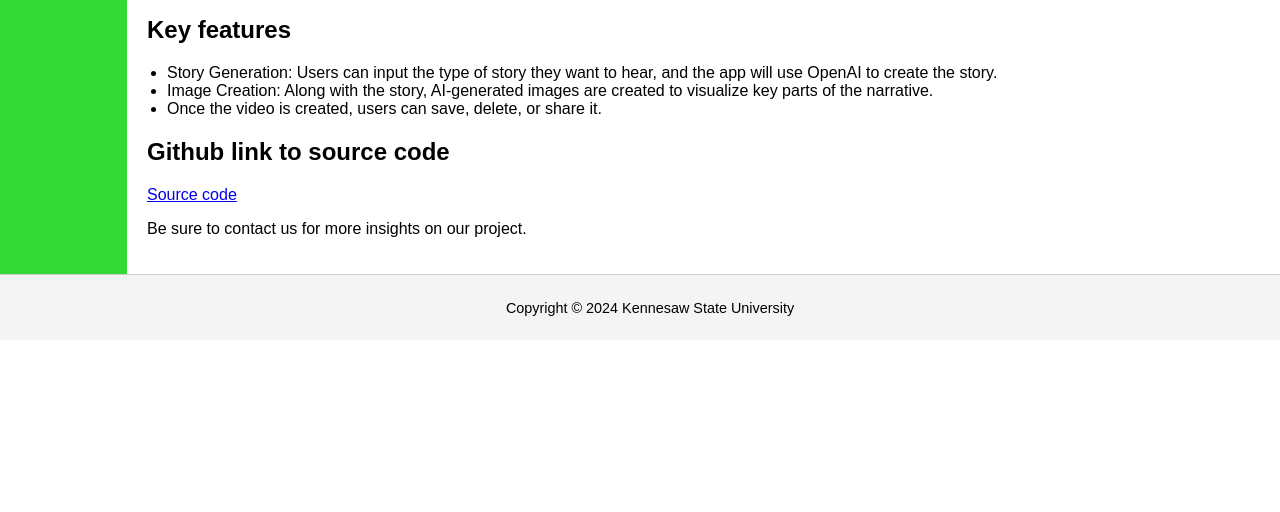
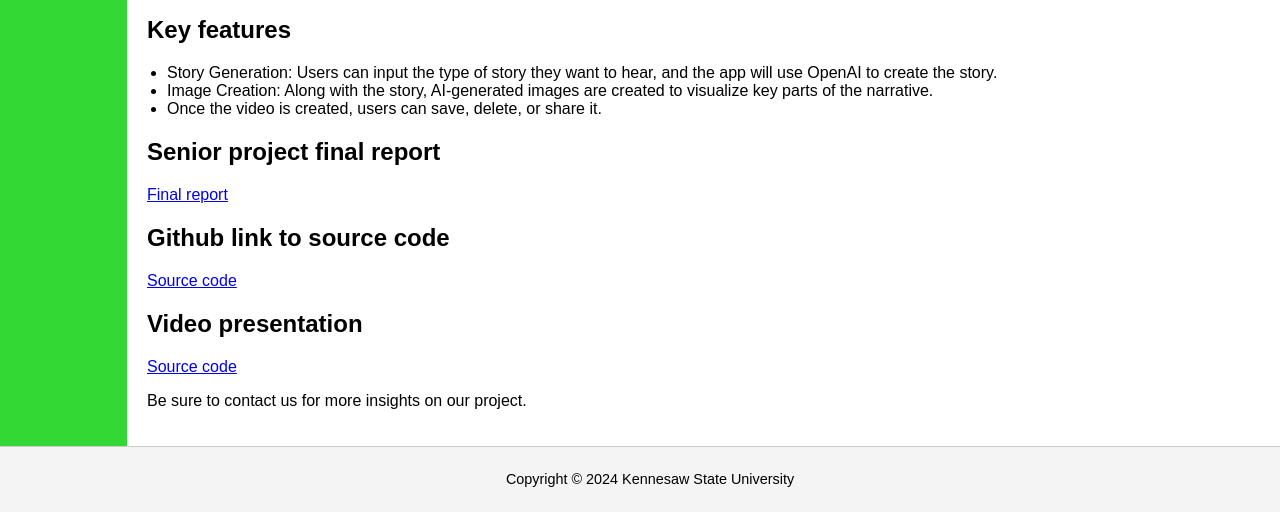
Before and after one commit to storytellerksu/Team_Site, a plain HTML site: page index.html in a window 1280 px wide. Shown: the part 486-998 px from the top of the page. Before the commit the page ends 826 px from the top, so only its background shows below. Drawn offline with Linux system fonts and the light colour scheme.

Commit message:
added links

```diff
--- a/index.html
+++ b/index.html
@@ -37,7 +37,13 @@
                 <li>Image Creation: Along with the story, AI-generated images are created to visualize key parts of the narrative.</li>
                 <li>Once the video is created, users can save, delete, or share it.</li>
             </ul>
+            <h2>Senior project final report</h2>
+            <a href="https://docs.google.com/document/d/12IlNMcZJitq0x70a7t8FdSUEA2pWzuQaflLgs0lLc1U/edit?tab=t.0">Final report</a>
+
             <h2>Github link to source code</h2>
+            <a href="https://github.com/storytellerksu/storyteller_ai">Source code</a>
+
+            <h2>Video presentation</h2>
             <a href="https://github.com/storytellerksu/storyteller_ai">Source code</a>
             <p>
                 Be sure to contact us for more insights on our project.
```
Also changed, not shown: 1 other file.
